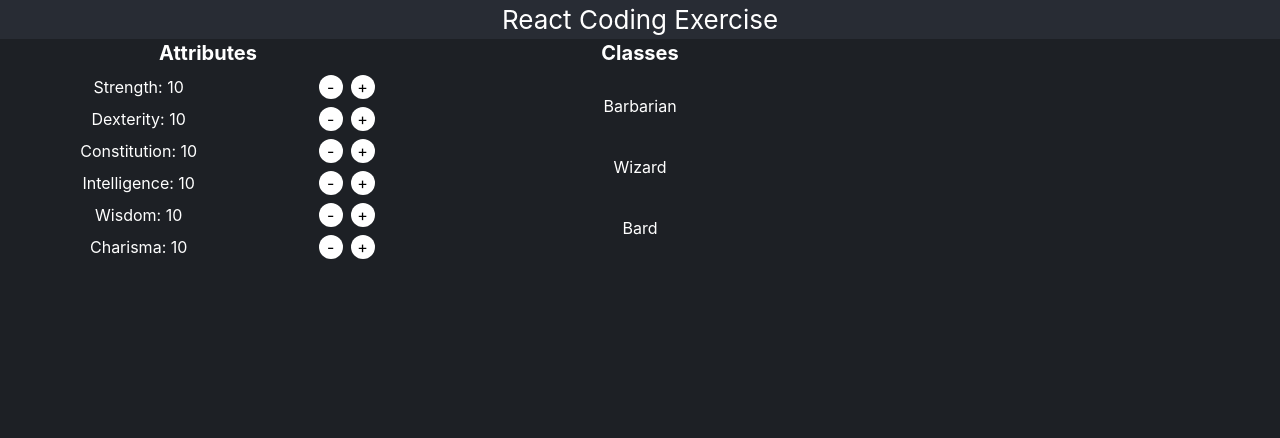
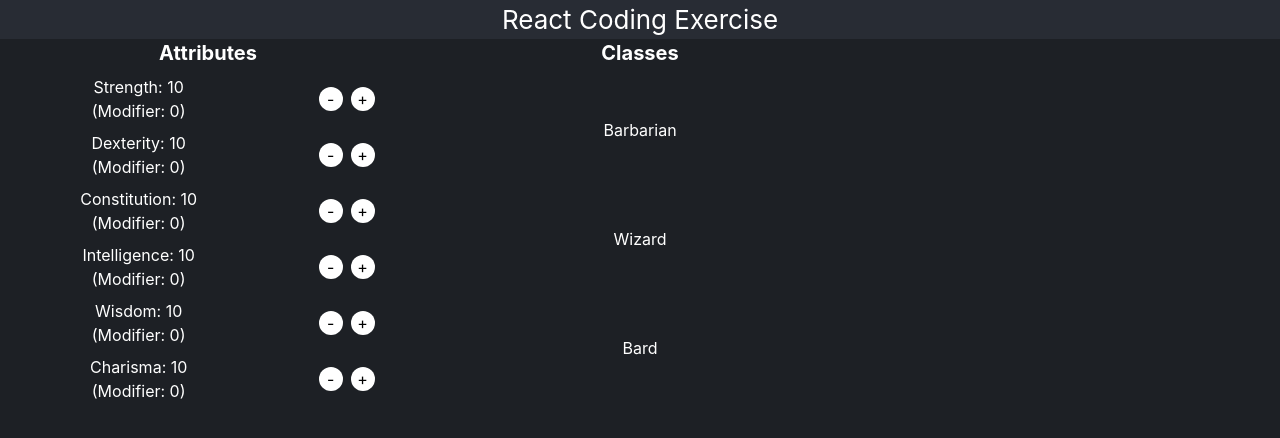
Before and after one commit to sunipan/recruiting-webapp-character, a React (Create React App) app: page / in a window 1280 px wide. Shown: the top 438 px of the page. Built offline with nearby package versions, Linux system fonts and the light colour scheme.

Commit message:
added ability modifier

```diff
--- a/src/components/Attributes.jsx
+++ b/src/components/Attributes.jsx
@@ -1,4 +1,5 @@
 import { ATTRIBUTE_LIST } from "../consts";
+import { calculateModifier } from "../utils/utils";
 
 export const Attributes = ({ attributes, onIncrement, onDecrement }) => {
   return (
@@ -8,7 +9,8 @@ export const Attributes = ({ attributes, onIncrement, onDecrement }) => {
         {ATTRIBUTE_LIST.map((attribute) => (
           <div key={attribute} className="grid grid-cols-3">
             <div className="text-center col-span-2">
-              {attribute}: {attributes[attribute]}
+              {attribute}: {attributes[attribute]} <br></br>(Modifier:{" "}
+              {calculateModifier(attributes, attribute)})
             </div>
             <div className="flex justify-center items-center">
               <button
--- /dev/null
+++ b/src/utils/utils.js
@@ -0,0 +1,3 @@
+export const calculateModifier = (attributes, attribute) => {
+  return Math.floor((attributes[attribute] - 10) / 2);
+};
```
